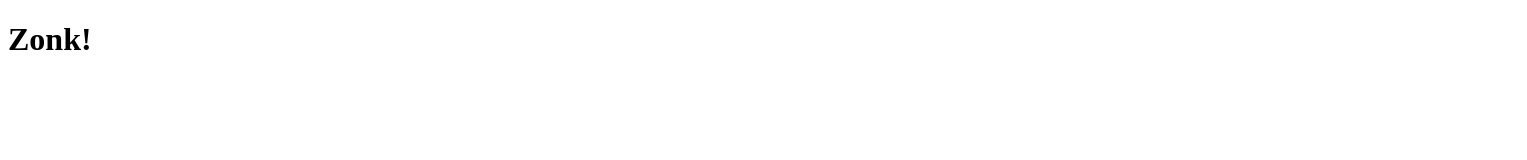
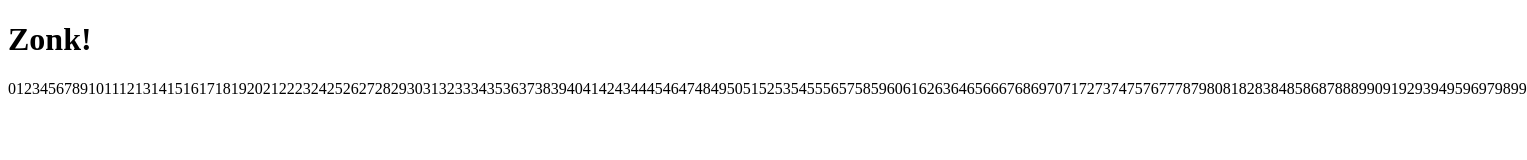
Before and after one commit to k0pernikus/goatParadox, a plain HTML site: page index.html in a window 1280 px wide. Shown: the whole page, 1527 px wide, since content can reach past the window. Drawn offline with nearby package versions, Linux system fonts and the light colour scheme.

Commit message:
insert 100 anchors

```diff
--- a/index.html
+++ b/index.html
@@ -9,9 +9,8 @@
     <script src="js/main.js"></script>
 </head>
 <body>
-    <h1>Zonk!</h2>
+    <h1>Zonk!</h1>
         <div class="door_game" data-doors="10">
-            <a class="selectable door"></a>
         </div>
 </body>
 </html>
--- a/js/main.js
+++ b/js/main.js
@@ -1,12 +1,7 @@
-Math.randomNumber = function(max) {
-    return Math.round(Math.random() * 100 % 100) - 1;
-}
-
 var Player = {
     selectedDoor: null,
     selectDoor: function() {},
     switch: function() {
-
     }
 }
 
@@ -14,17 +9,29 @@ var GameMaster = {
 
 }
 
+Math.randomNumber = function(max) {
+    return Math.round(Math.random() * 100 % 100) - 1;
+}
+
+
 var Door = {
-    $el: $('<a class="door selectable">'),
+    $el: $('<a>', {
+        class: 'door selectable'
+    }),
     number: null,
     isSelected: false,
     containsZonk: true,
     bind: function () {
-        var that = that;
-
+        var that = this;
         this.$el.on('click tap', function () {
             that.isSelected = true
         });
+    },
+    init: function(){
+        this.$el = $('<a>', {
+            class: 'door selectable'
+        });
+        return this;
     }
 }
 
@@ -37,22 +44,22 @@ var Platform = {
         this.$el = $el;
         this.doorCount = doorCount;
 
-        for (var i = 0; i <= doorCount; i++) {
+        for (var i = 0; i <= doorCount - 1; i++) {
             var door = Object.create(Door);
+            door.init();
             door.number = i;
+            door.$el.html(i.toString());
+            this.doors.push(door);
 
-            this.$el.insertAfter(door.$el);
-
-            this.doors.push(door);
+            this.$el.append(door.$el);
         }
 
         this.jackpotNumber = Math.randomNumber(doorCount);
-
         this.doors[this.jackpotNumber].containsZonk = true;
     }
 }
-
-platform = Object.create(Platform);
-
-$game = $('.game');
-platform.init($game, 100)
+    $(document).ready(function(){
+        var platform = Object.create(Platform);
+        var $game = $('.door_game');
+        platform.init($game, 100);
+    });
```
